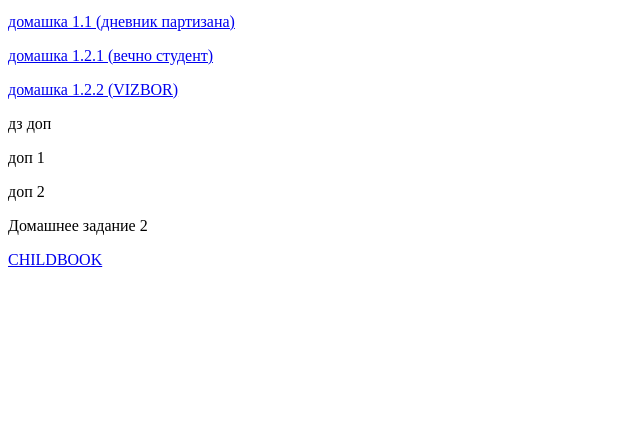
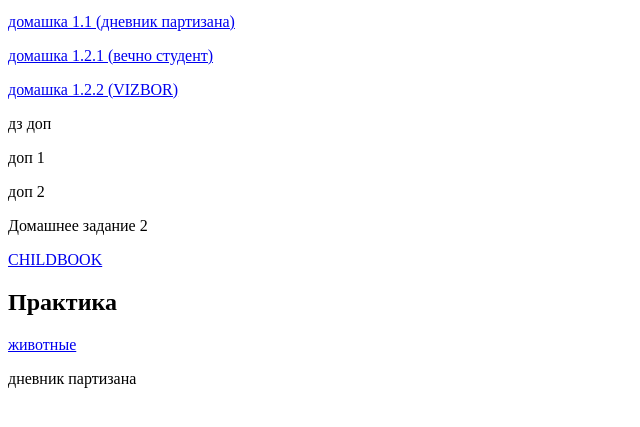
Before and after one commit to FoxOfDispersion/IT_academy, a plain HTML site: page index.html in a window 1280 px wide. Shown: the part 101-528 px from the top of the page, without its empty margins (0-640 px from the left). Drawn offline with Linux system fonts and the light colour scheme.

Commit message:
практика

```diff
--- a/index.html
+++ b/index.html
@@ -20,5 +20,10 @@
 
     <p>Домашнее задание 2</p>
     <p> <a href="./Home_Work/2/HW_2.html">CHILDBOOK</a></p>
+
+
+    <H2>Практика</H2>
+    <p> <a href="/Task/Lessons/Lessons5/Animal.html">животные</a></p>
+    <p><a href="/Task/Lessons/Lessons5/Note.html"></a>дневник партизана</p>
 </body>
 </html>
```
